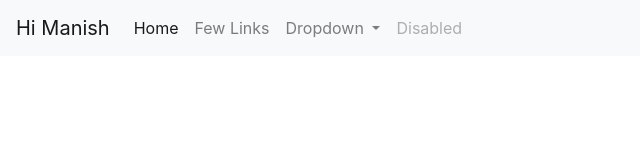
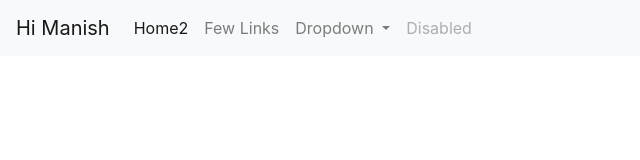
Before and after one commit to manish20garg/DemoRepo, a plain HTML site: page index.html in a window 1280 px wide. Shown: the full height of the page, 0-640 px from the left. Drawn offline with nearby package versions, Linux system fonts and the light colour scheme.

Commit message:
updating

```diff
--- a/index.html
+++ b/index.html
@@ -20,7 +20,7 @@
         <div class="collapse navbar-collapse" id="navbarSupportedContent">
           <ul class="navbar-nav mr-auto">
             <li class="nav-item active">
-              <a class="nav-link" href="#">Home <span class="sr-only">(current)</span></a>
+              <a class="nav-link" href="#">Home2<span class="sr-only">(current)</span></a>
             </li>
             <li class="nav-item">
               <a class="nav-link" href="#">Few Links</a>
```
